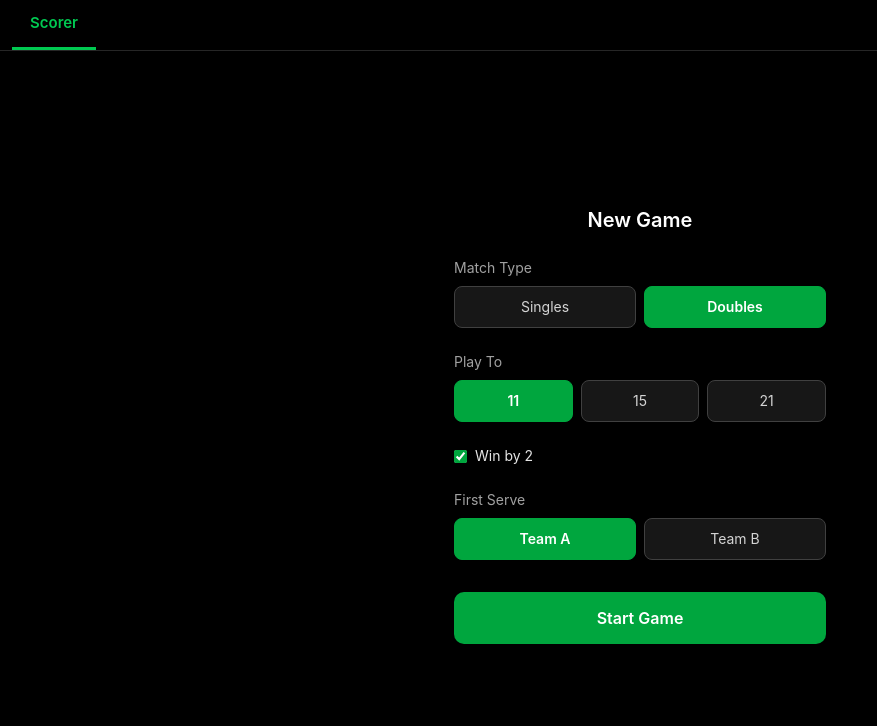
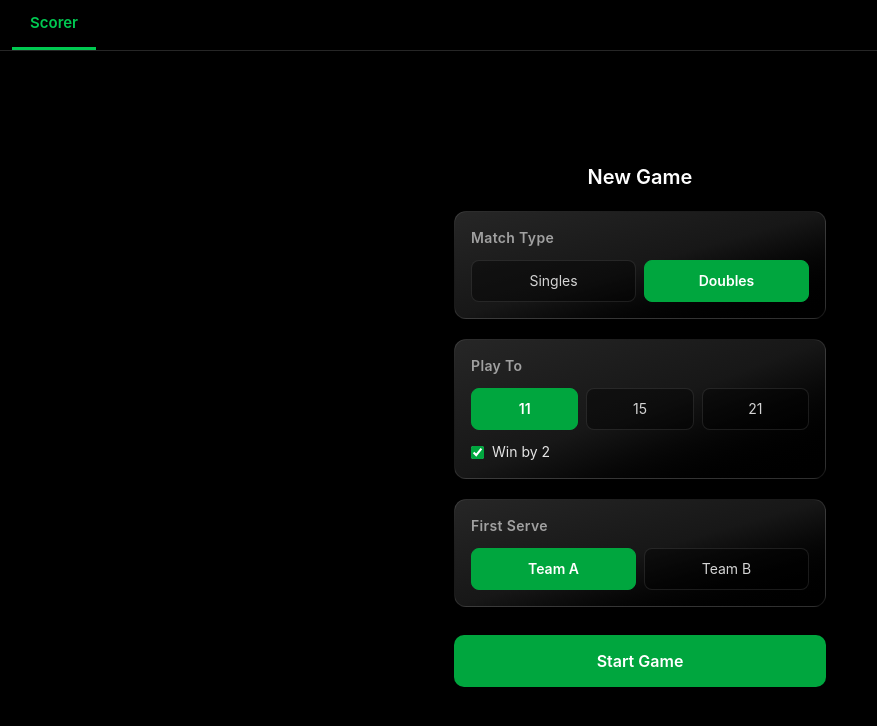
Before and after one commit to c4rlosst/pickleball_scorer, a React (Vite) app: page / in a window 1280 px wide. Shown: the top 726 px of the page, without its empty margins (0-877 px from the left). Built offline with nearby package versions, Linux system fonts and the light colour scheme.

Commit message:
Style setup screen to match scoreboard's dark gradient card aesthetic

```diff
--- a/src/Scorer.tsx
+++ b/src/Scorer.tsx
@@ -1,4 +1,4 @@
-import { useReducer, useState } from 'react'
+import { useReducer, useState, type ReactNode } from 'react'
 import StatCard from '@/components/ui/stat-card'
 
 type MatchType = 'singles' | 'doubles'
@@ -159,12 +159,21 @@ function Segmented<T extends string | number>({
           className={`flex-1 py-2.5 rounded-lg text-sm border transition-colors ${
             value === option.value
               ? 'bg-green-600 border-green-600 text-white font-semibold'
-              : 'bg-neutral-900 border-neutral-700 text-neutral-300 hover:border-neutral-500'
+              : 'bg-black/40 border-white/10 text-neutral-300 hover:border-white/30'
           }`}
         >
           {option.label}
         </button>
       ))}
+    </div>
+  )
+}
+
+function Panel({ label, children }: { label: string; children: ReactNode }) {
+  return (
+    <div className="flex flex-col gap-3 rounded-xl border border-white/10 bg-gradient-to-br from-neutral-800 via-neutral-900 to-black p-4">
+      <label className="text-sm font-semibold tracking-wide text-neutral-400">{label}</label>
+      {children}
     </div>
   )
 }
@@ -177,11 +186,10 @@ function Setup({ onStart }: { onStart: (setup: SetupOptions) => void }) {
   const labels = TEAM_LABELS[matchType]
 
   return (
-    <div className="w-full max-w-[420px] mx-auto p-6 flex flex-col gap-6">
+    <div className="w-full max-w-[420px] mx-auto p-6 flex flex-col gap-5">
       <h2 className="text-center text-white text-xl font-semibold">New Game</h2>
 
-      <div className="flex flex-col gap-2">
-        <label className="text-sm text-neutral-400">Match Type</label>
+      <Panel label="Match Type">
         <Segmented
           value={matchType}
           onChange={setMatchType}
@@ -190,17 +198,14 @@ function Setup({ onStart }: { onStart: (setup: SetupOptions) => void }) {
             { value: 'doubles', label: 'Doubles' },
           ]}
         />
-      </div>
+      </Panel>
 
-      <div className="flex flex-col gap-2">
-        <label className="text-sm text-neutral-400">Play To</label>
+      <Panel label="Play To">
         <Segmented
           value={pointTarget}
           onChange={setPointTarget}
           options={[11, 15, 21].map((n) => ({ value: n, label: String(n) }))}
         />
-      </div>
-
         <label className="flex items-center gap-2 text-sm text-neutral-200">
           <input
             type="checkbox"
@@ -210,9 +215,9 @@ function Setup({ onStart }: { onStart: (setup: SetupOptions) => void }) {
           />
           Win by 2
         </label>
+      </Panel>
 
-      <div className="flex flex-col gap-2">
-        <label className="text-sm text-neutral-400">First Serve</label>
+      <Panel label="First Serve">
         <Segmented
           value={startingServer}
           onChange={setStartingServer}
@@ -221,7 +226,7 @@ function Setup({ onStart }: { onStart: (setup: SetupOptions) => void }) {
             { value: 1 as Team, label: labels[1] },
           ]}
         />
-      </div>
+      </Panel>
 
       <button
         type="button"
```
Lines whose indentation alone changed are shown as unchanged.
